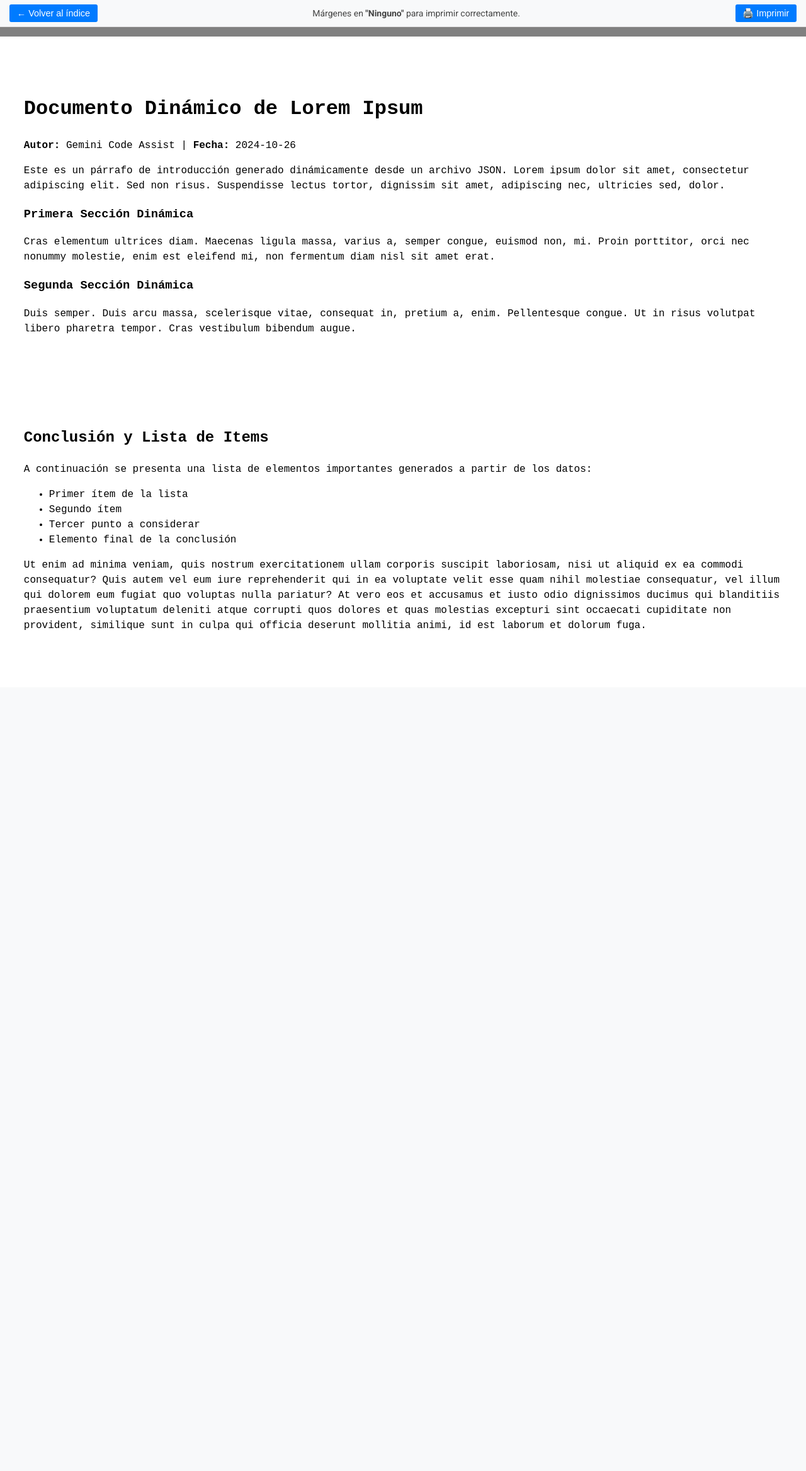
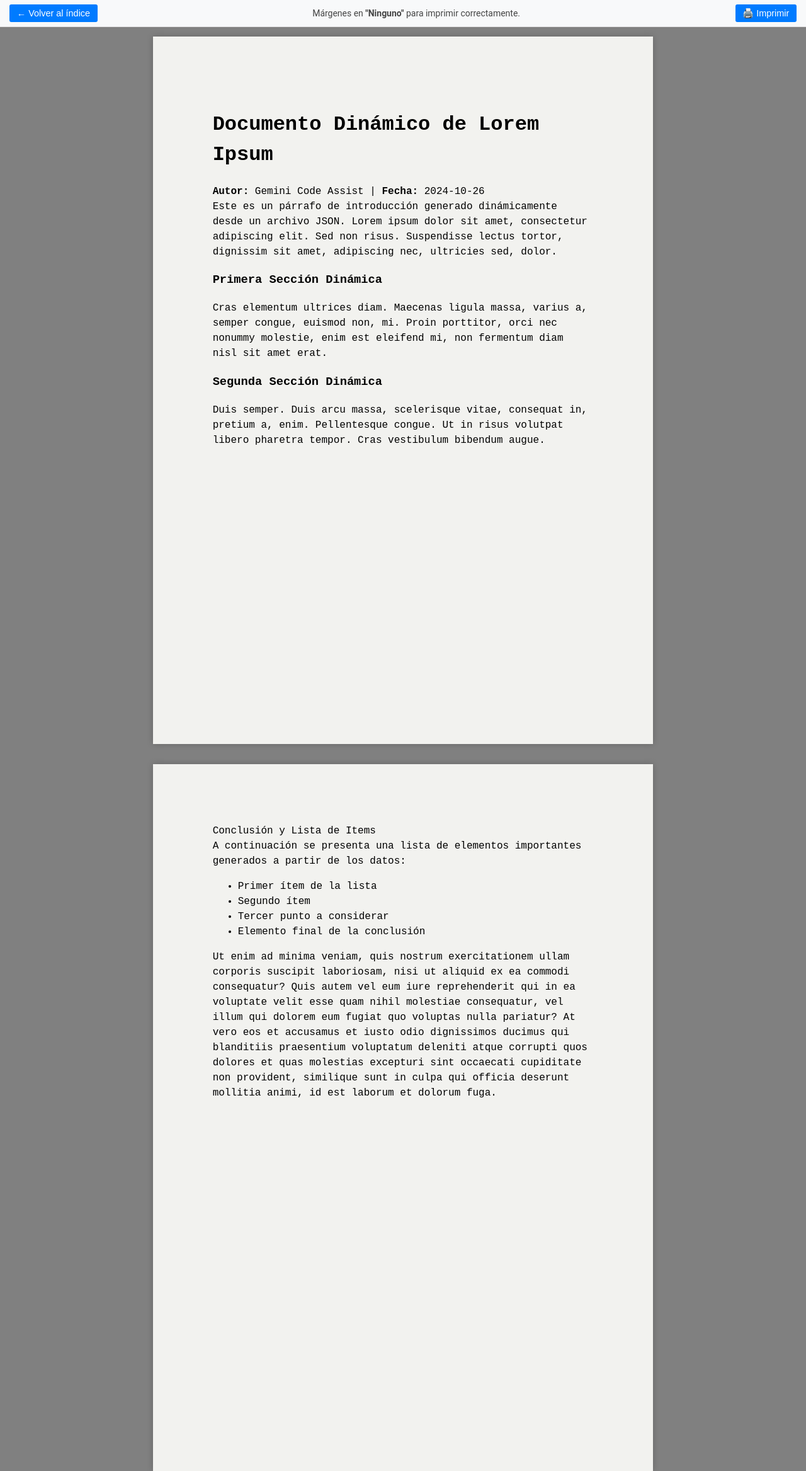
Before and after one commit to jramaya/jinja-print-formats, a Flask app: page /document/Lorem-Ipsum-report in a window 1280 px wide. Shown: the whole page at 63% size. Before the commit the page ends 1000 px from the top, so only its background shows below. Run offline with Flask 3, Linux system fonts and the light colour scheme.

Commit message:
frappe css fix

```diff
--- a/static/css/main.style.css
+++ b/static/css/main.style.css
@@ -1,3 +1,69 @@
+/*
+  ================================================================
+  RESETEO PARA ESTILOS DE FRAPPE
+  ================================================================
+*/
+
+/* --- Reseteo del Contenedor y Layout --- */
+/*
+  Anula el padding y gap que Frappe podría imponer, y asegura
+  que el fondo sea transparente para heredar el del body.
+*/
+#contenedor {
+    padding: 0;
+    background: none;
+}
+
+/* --- Reseteo de Tipografía y Colores --- */
+/*
+  Devuelve el control del texto a los estilos de main.style.css.
+  Se usa 'inherit' para tomar los valores del elemento padre.
+*/
+#contenedor h2,
+#contenedor h4,
+#contenedor p,
+#contenedor label,
+#contenedor .value {
+    font-size: inherit;
+    font-weight: inherit;
+    color: inherit;
+    line-height: inherit;
+    margin: 0;
+    padding: 0;
+}
+
+/* Anula el display:block forzado en las etiquetas */
+#contenedor label {
+    display: revert; /* Restaura el display por defecto (inline) */
+}
+
+/* --- Reseteo de Márgenes y Bordes de Secciones --- */
+#contenedor .print-heading,
+#contenedor .section-break {
+    padding: 0;
+    margin: 0;
+    border: none;
+}
+
+/* Anula el margen superior forzado en las filas */
+#contenedor .row {
+    margin-top: 0;
+}
+
+/* --- Reseteo de Tablas --- */
+/*
+  Las tablas de Frappe usan !important, por lo que necesitamos
+  anularlas con la misma técnica. 'revert' vuelve a los
+  estilos por defecto del navegador.
+*/
+#contenedor th,
+#contenedor td {
+    padding: revert;
+    vertical-align: revert;
+    border: revert;
+    color: inherit;
+    font-weight: inherit;
+}
 /* Estilos básicos para simular una página y fuentes limpias */
 @import url('https://fonts.googleapis.com/css2?family=Roboto:wght@400;700&display=swap');
 
@@ -10,11 +76,6 @@
   CUALQUIER regla en tu `style.css` personalizado (ej. `h1 { ... }`)
   sobrescribirá este reseteo sin necesidad de `!important`.
 */
-:where(.pagina-container *) {
-  all: revert;
-  /* display: revert; /* Restaura el 'display' por defecto del navegador (e.g., block para div, inline para span) */
-  /* box-sizing: border-box; /* Mantenemos un box-sizing consistente que es útil para el layout */
-}
 
 body {
     background-color: gray; /* Un gris claro para el fondo */
@@ -24,15 +85,15 @@ body {
     line-height: 1.5;
 }
 
-.pagina-container {
+.print-format .pagina-container {
     display: flex;
     flex-direction: column; /* Para apilar las páginas verticalmente */
     align-items: center;    /* Para centrar las páginas horizontalmente */
-    padding: 2rem 0;
+    padding: 0;
     gap: 2rem;              /* Espacio entre páginas */
 }
 
-.pagina {
+.print-format .pagina-container .pagina {
     background-color: rgb(242, 242, 239);
     width: 210mm; /* Ancho de una hoja A4 */
     min-height: 297mm; /* Alto de una hoja A4 */
@@ -43,56 +104,23 @@ body {
 
 /* Estilos para impresión */
 @media print {
-    body {
-        background-color: white; /* Fondo blanco para no gastar tinta */
-    }
 
     .pagina-container {
         width: 100%; /* Ocupa todo el ancho de la página de impresión */
         padding: 0;
-        gap: 0;
+        gap: 0 !important;
+        background-color: white !important;
     }
 
-    .pagina {
+    .pagina-container .pagina {
         width: 100%; /* Ocupa todo el ancho de la página de impresión */
-        min-height: 0;
-        margin: 0;
-        padding: 0; /* El navegador/usuario controla los márgenes de impresión */
-        box-shadow: none; /* Sin sombra */
-        page-break-after: always; /* Salto de página después de cada div.pagina */
+        /*margin: 0 !important;
+        padding: 0 !important; /* El navegador/usuario controla los márgenes de impresión */
+        box-shadow: none !important; /* Sin sombra */
+        page-break-after: always !important; /* Salto de página después de cada div.pagina */
     }
 
-    .pagina:last-child {
-        page-break-after: auto; /* Evita un salto de página extra al final */
+    .pagina-container .pagina:last-child {
+        page-break-after: auto !important; /* Evita un salto de página extra al final */
     }
 }
-
-/* Estilos para cuando se carga en un iframe */
-.print-format .pagina-container{
-    background-color: white;
-}
-
-.print-format.pagina-container {
-    padding: 0;
-    gap: 0;
-}
-
-.print-format .pagina {
-    width: 100%;
-    background-color: white;
-    min-height: 0;
-    margin: 0;
-    box-shadow: none;
-    page-break-after: always; /* Salto de página después de cada div.pagina */
-}
-.print-format .pagina:last-child {
-    page-break-after: auto; /* Evita un salto de página extra al final */
-}
-
-/* reset del print format */
-
-@media screen {
-	.print-format {
-        padding: 0 !important;
-    }
-}
```
